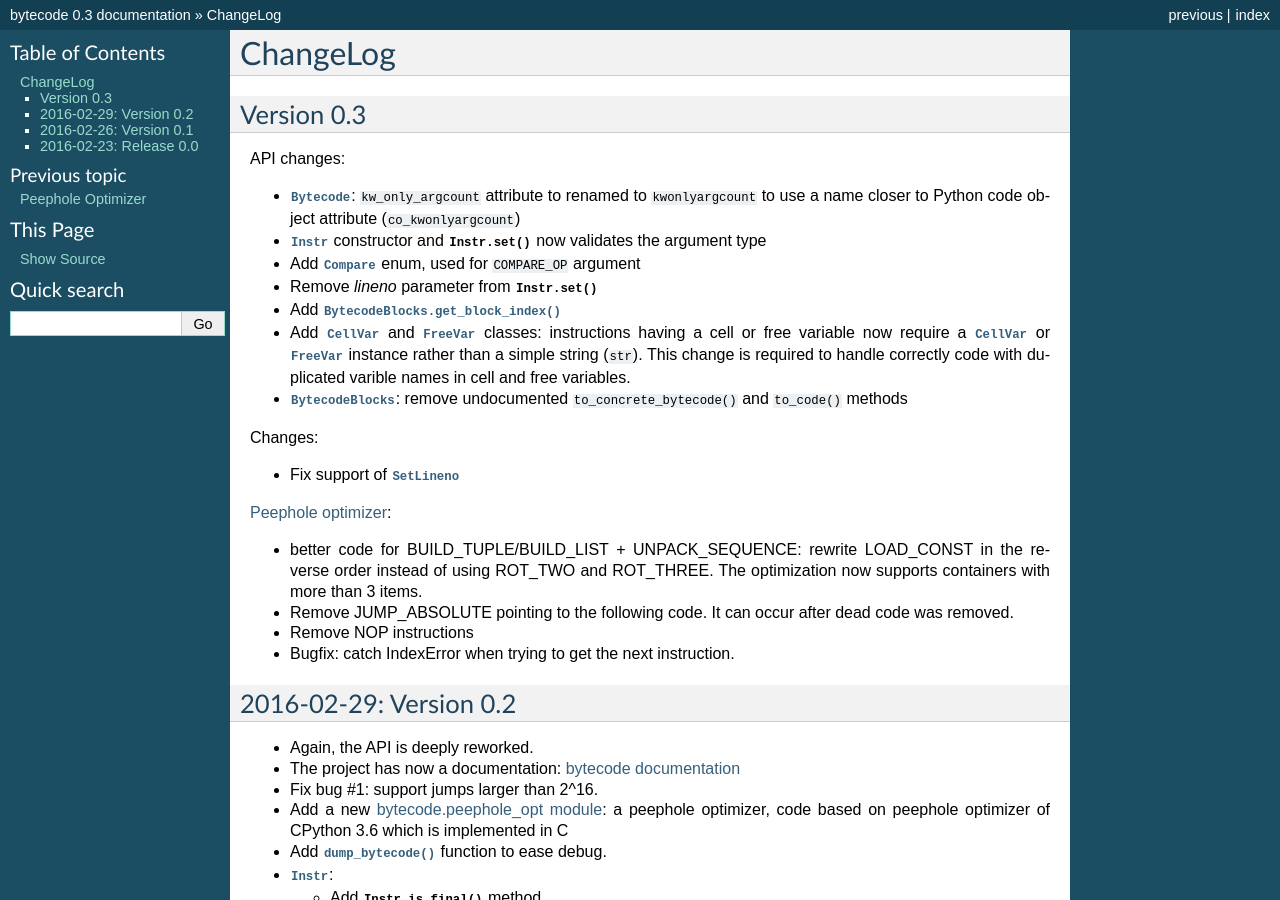
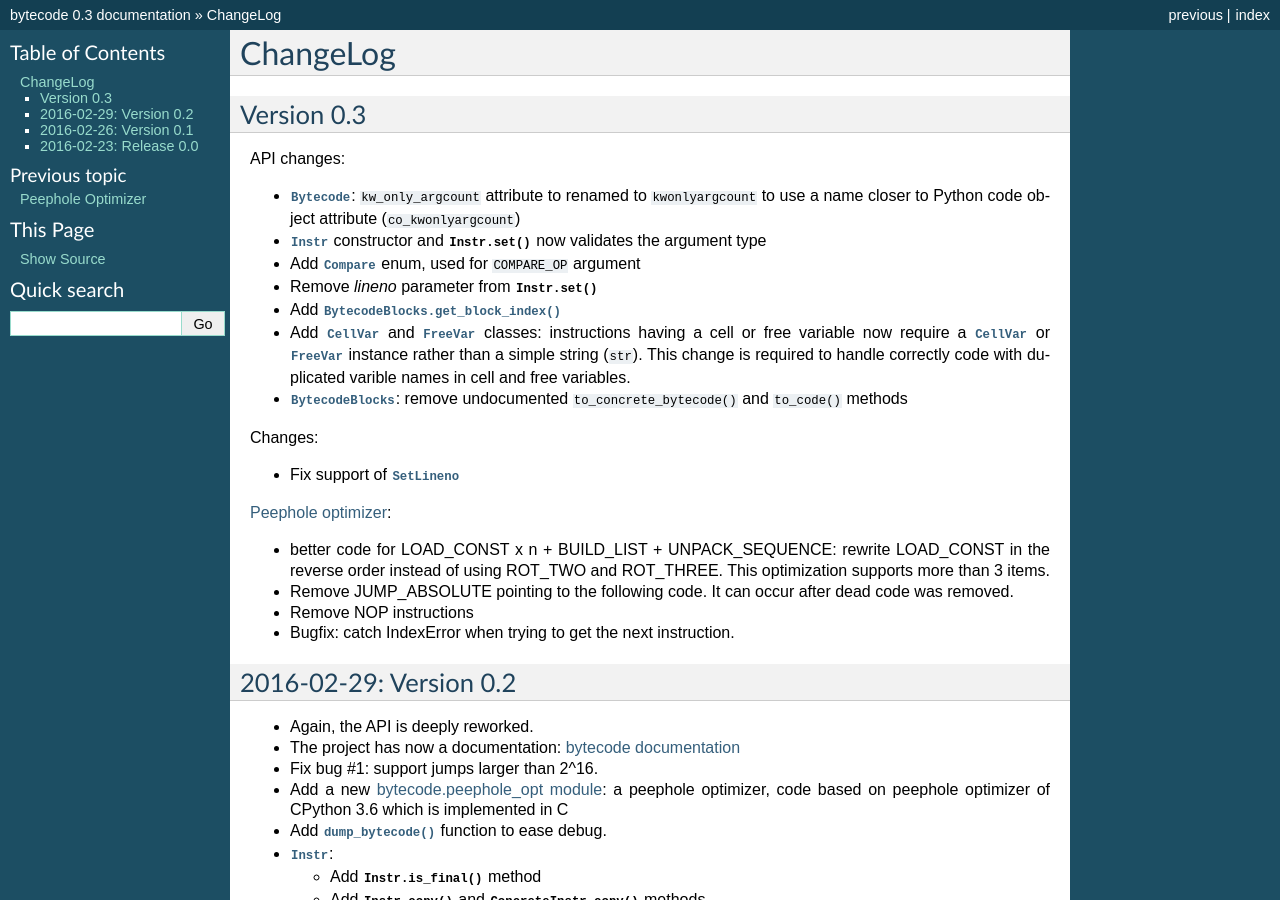
Before and after one commit to MatthieuDartiailh/bytecode, a Sphinx documentation site: the page built from doc/changelog.rst, in a window 1280 px wide and 900 px high. Built offline with Sphinx 7.4.7, drawn with Linux system fonts in a browser that asks for light colours.

Commit message:
update changelog

```diff
--- a/doc/changelog.rst
+++ b/doc/changelog.rst
@@ -28,9 +28,9 @@ Changes:
 
 :ref:`Peephole optimizer <peephole_opt>`:
 
-- better code for BUILD_TUPLE/BUILD_LIST + UNPACK_SEQUENCE: rewrite
+- better code for LOAD_CONST x n + BUILD_LIST + UNPACK_SEQUENCE: rewrite
   LOAD_CONST in the reverse order instead of using ROT_TWO and ROT_THREE.
-  The optimization now supports containers with more than 3 items.
+  This optimization supports more than 3 items.
 - Remove JUMP_ABSOLUTE pointing to the following code. It can occur
   after dead code was removed.
 - Remove NOP instructions
```
